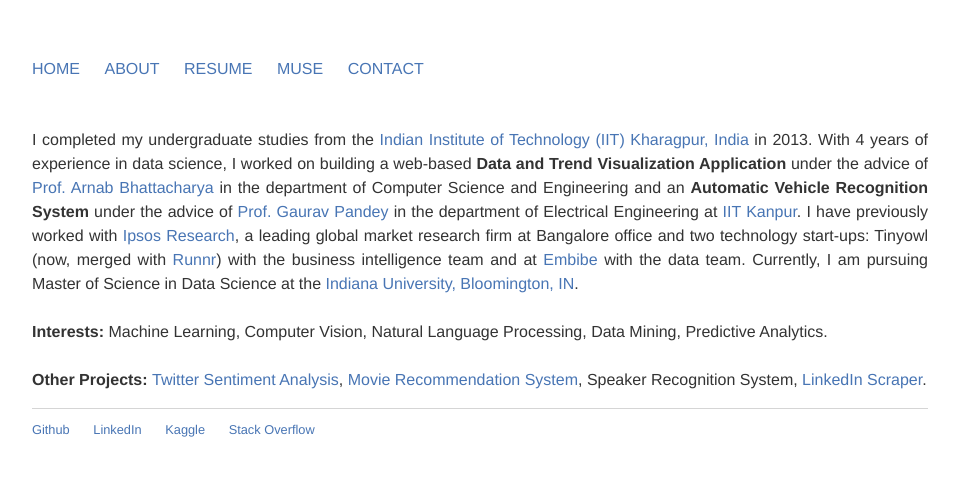
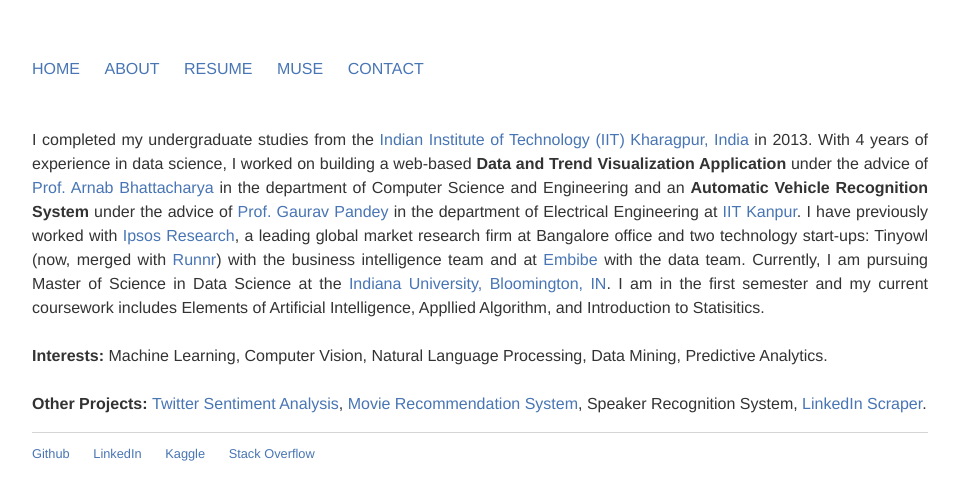
Before and after one commit to Dheeraj2444/Dheeraj2444.github.io, a Jekyll site: the page built from about/index.html, in a window 1280 px wide. Shown: the top 500 px of the page, without its empty margins (160-1119 px from the left). Built offline with Jekyll 4.4.1, drawn with Linux system fonts in a browser that asks for light colours.

Commit message:
Update index.html

```diff
--- a/about/index.html
+++ b/about/index.html
@@ -7,7 +7,7 @@ title: Dheeraj Singh
         and an <strong>Automatic Vehicle Recognition System</strong> under the advice of <a href="http://home.iitk.ac.in/~gpandey/" target="_blank">Prof. Gaurav Pandey</a> in the department of Electrical Engineering at <a href="http://iitk.ac.in/" target="_blank">IIT Kanpur</a>.
         I have previously worked with <a href="http://ipsos.com/" target="_blank"> Ipsos Research</a>, a leading global market research firm at Bangalore office and
         two technology start-ups: Tinyowl (now, merged with <a href="https://runnr.in/" target="_blank">Runnr</a>) with the business intelligence team and at <a href="https://www.embibe.com/" target="_blank"> Embibe</a> with the data team. Currently, I am pursuing Master of Science in Data Science at the <a href="https://www.indiana.edu/" target="_blank">Indiana University,
-        Bloomington, IN</a>.
+        Bloomington, IN</a>. I am in the first semester and my current coursework includes Elements of Artificial Intelligence, Appllied Algorithm, and Introduction to Statisitics.
         <br><br>
         <strong>Interests: </strong> Machine Learning, Computer Vision, Natural Language Processing, Data Mining, Predictive Analytics.
         <br><br>
```
